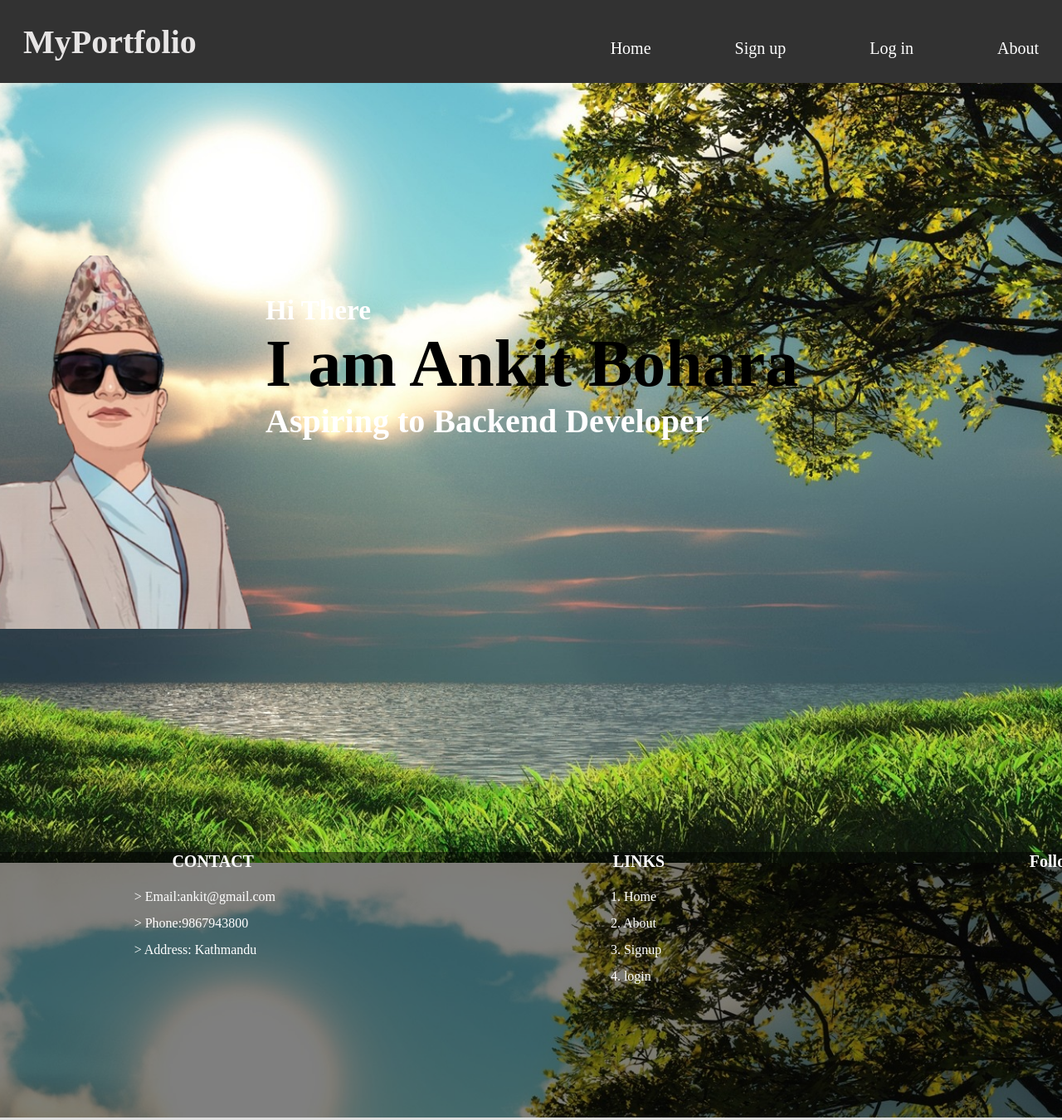
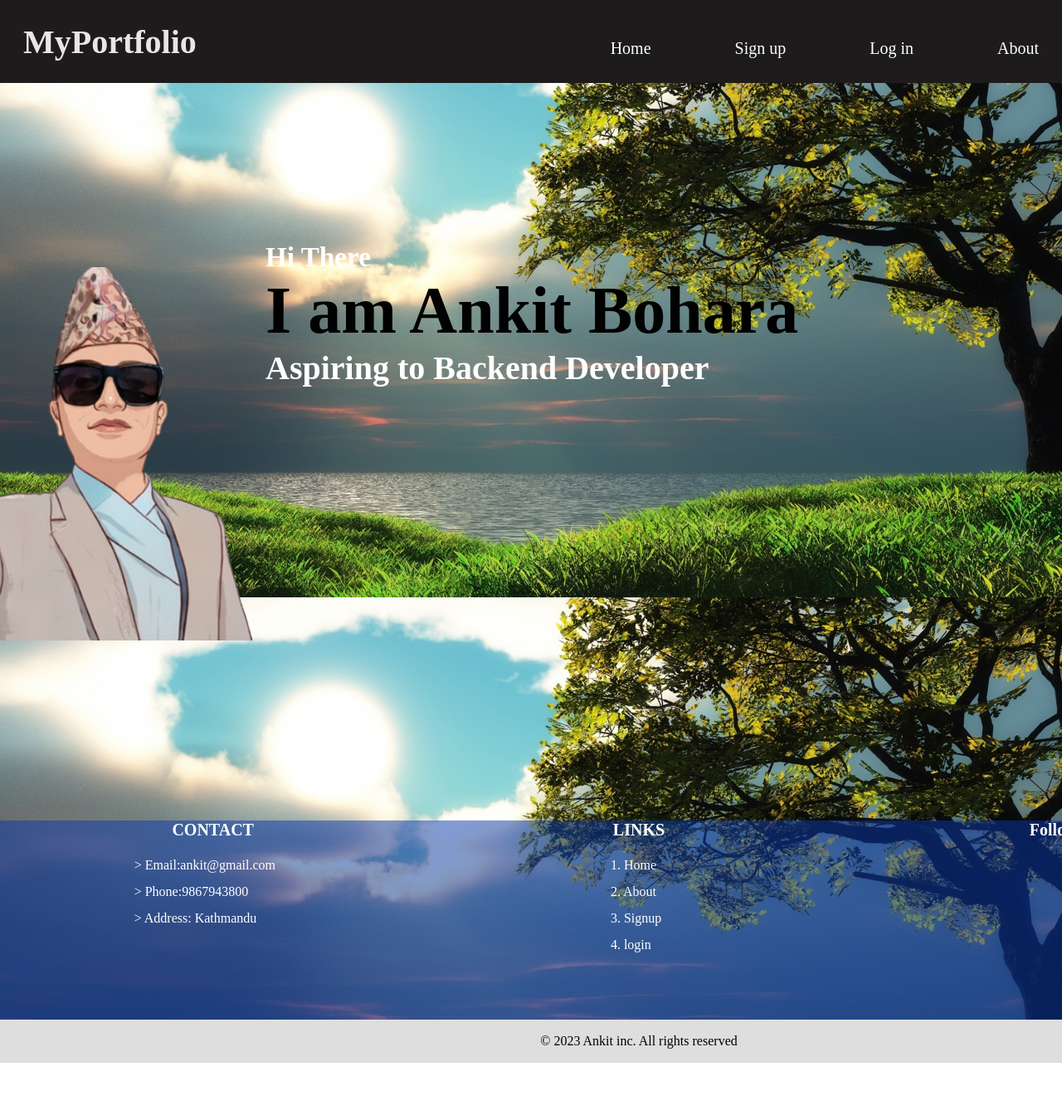
Before and after one commit to ankitbohara539/Myportfolio, a plain HTML site: page index.html in a window 1280 px wide. Shown: the top 1350 px of the page at 83% size. After the commit the page ends 1281 px from the top, so only its background shows below. Drawn offline with Linux system fonts and the light colour scheme.

Commit message:
index created

```diff
--- a/assets/CSS/style.css
+++ b/assets/CSS/style.css
@@ -7,9 +7,9 @@
   body{
     background: url(c.jpg);
     width: 100%;
-    height: 130vh;
-  background-position: center;
-  background-size: cover;
+    height: 90vh;
+    background-position: center;
+    background-size: cover;
 
   }
 
@@ -18,7 +18,8 @@
 
   }
   .f{
-    background-color: #323232;;
+   ;
+    background-color: #1d1b1b;;
     background-position: center;
     background-size: cover;
     text-align: right;
@@ -41,8 +42,6 @@
     left: -20px;
     font-size: 40px;
     font-family: 'Times New Roman', Times, serif;
-
-
   }
   .h:hover{
     color: rgb(36, 21, 199);
@@ -105,7 +104,7 @@
 
   }
    .footer{
-          background: #343434;
+          background: #b42f2f;
           padding-top: 50px;
       }
       .para {
@@ -119,7 +118,7 @@
 
       }
       .para h1{
-        color: #000000;
+        color: #010101;
       }
       .para h4:hover{
         color: rgb(23, 58, 146);
@@ -127,8 +126,8 @@
 
       .container{
           width: 1540px;
-          height: 40vh;
-          padding-top: 5%;
+          height: 30vh;
+          padding-top: 2%;
           margin: auto;
           display: flex;
           justify-content: center;
@@ -137,7 +136,7 @@
       }
       .footer-content{
           width: 100vh;
-          background-color: rgba(0,0,0,0.5);
+          background-color: rgba(9, 56, 173, 0.5);
       }
       h3{
           font-size: 20px;
@@ -227,6 +226,7 @@
       .A{
         position: absolute;
         right: 97%;
+        top: 35%;
         height: 450px;
         width: auto;
 
```
